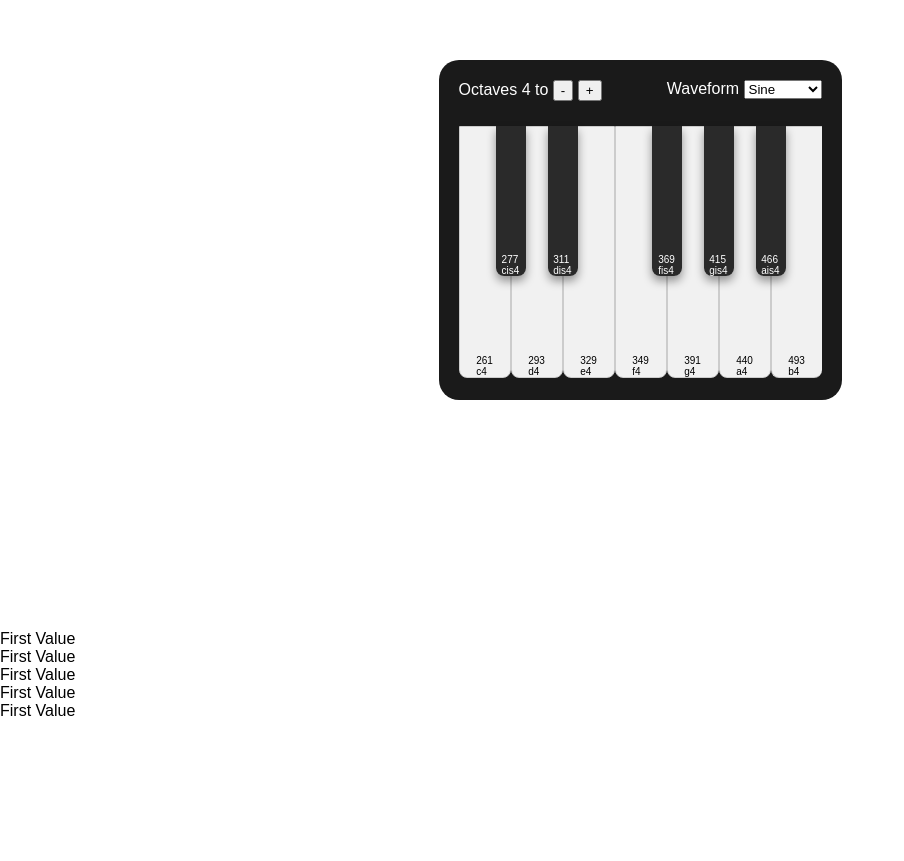
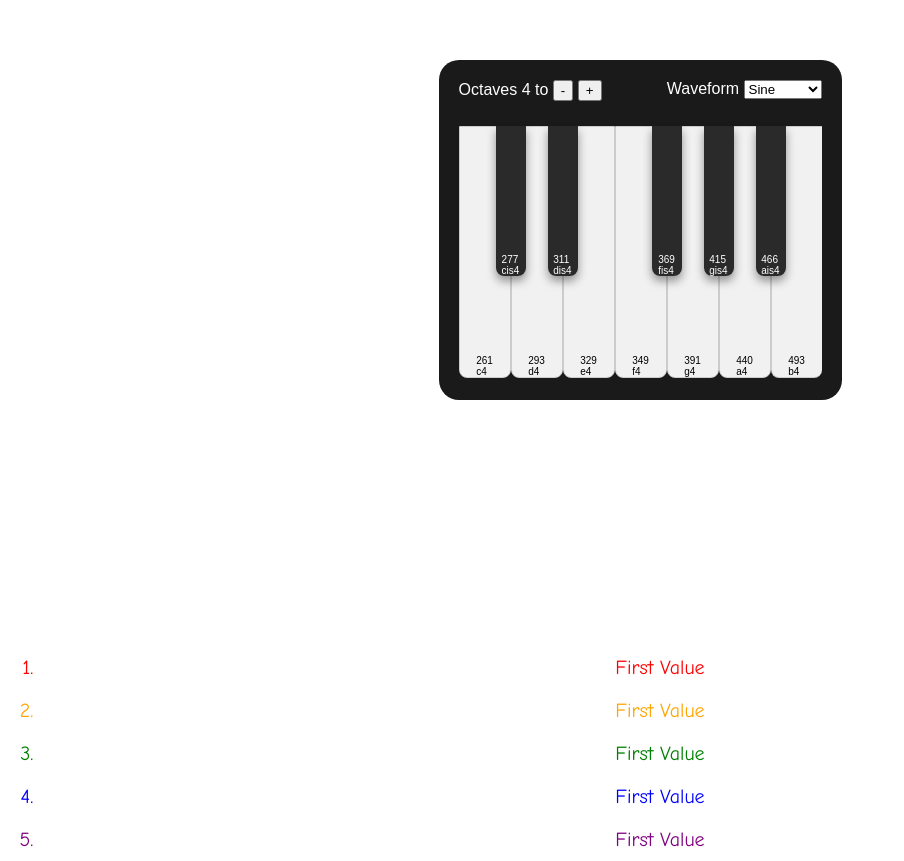
Before and after one commit to rhdelaney/EBM, a plain HTML site: page index.html in a window 1280 px wide. Shown: the part 170-1031 px from the top of the page, without its empty margins (0-904 px from the left). Before the commit the page ends 890 px from the top, so only its background shows below. Drawn offline with nearby package versions, Linux system fonts and the light colour scheme; no server answers.

Commit message:
a bit of rainbow with some comic sans ms

```diff
--- a/index.html
+++ b/index.html
@@ -36,21 +36,23 @@
         <div class="keys"></div>
     </div>
 </div>
-<div id="output1">
-  First Value
-</div>
-<div id="output2">
-  Second Value
-</div>
-<div id="output3">
-  Third Value
-</div>
-<div id="output4">
-  Fourth Value
-</div>
-<div id="output5">
-  Fifth Value
-</div>
+<ol style="text-align: center">
+  <li id="output1" style="color:red; padding: 10px;font-size:20px;font-family:'Comic Sans MS';">
+    First Value
+  </li>
+  <li id="output2" style="color:orange; padding: 10px;font-size:20px;font-family:'Comic Sans MS';">
+    Second Value
+  </li>
+  <li id="output3" style="color: green; padding: 10px;font-size:20px;font-family:'Comic Sans MS';">
+    Third Value
+  </li>
+  <li id="output4" style="color: blue; padding: 10px;font-size:20px;font-family:'Comic Sans MS';">
+    Fourth Value
+  </li>
+  <li id="output5" style="color: purple; padding: 10px;font-size:20px;font-family:'Comic Sans MS';">
+    Fifth Value
+  </li>
+</ol>
 
     </body>
 	     <script type="text/javascript" src="js/nodesocket.js"></script>
```
